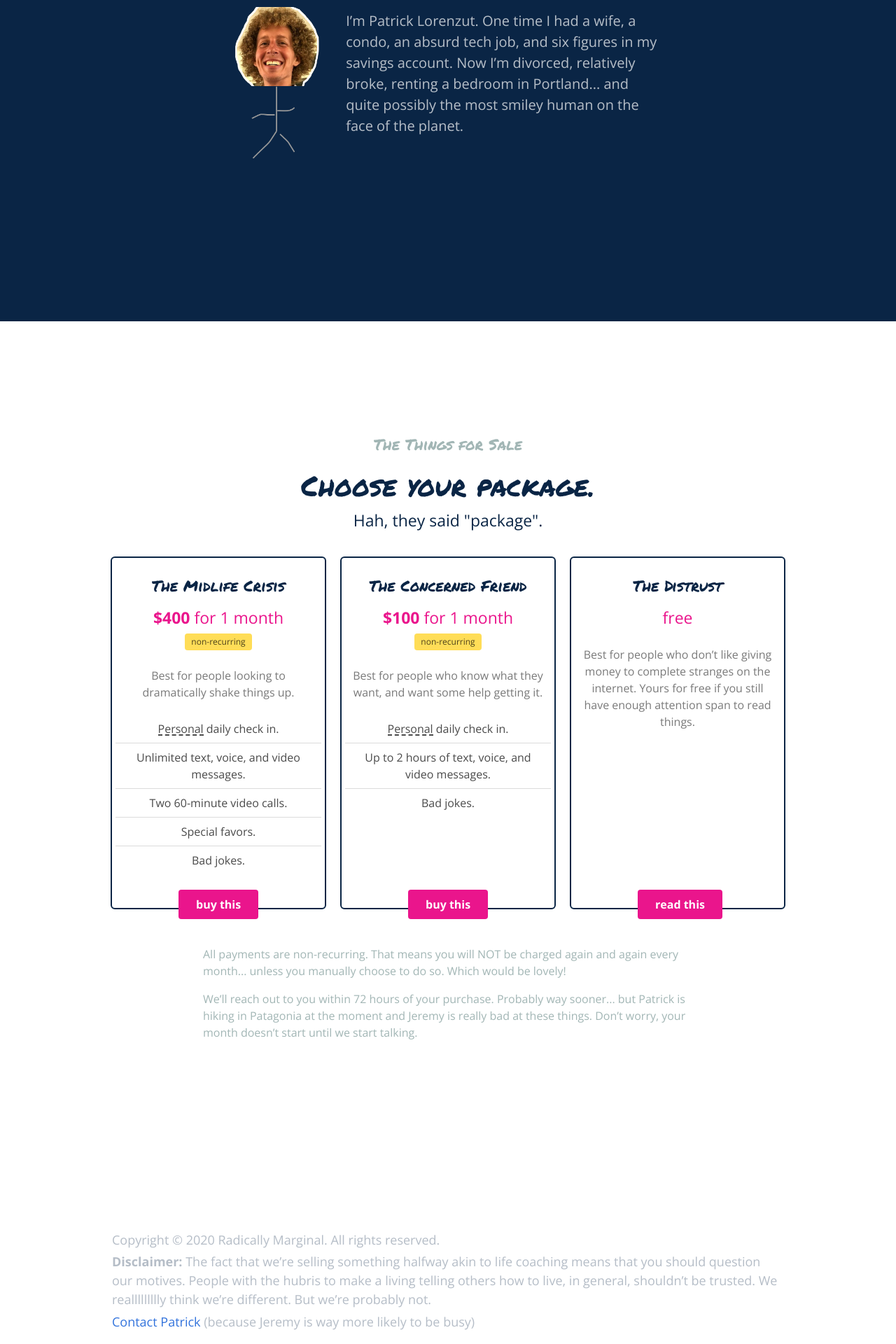
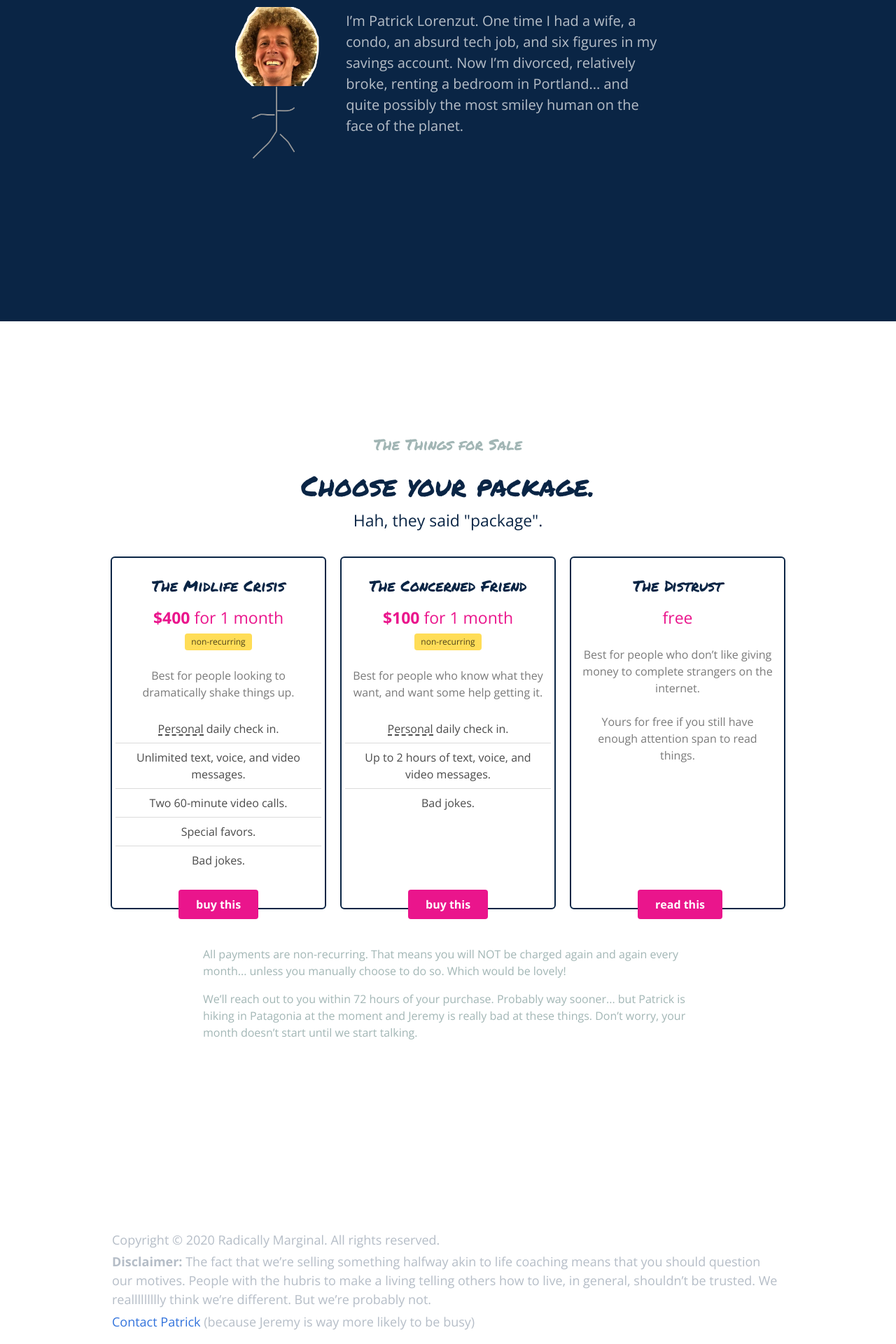
Before and after one commit to patricklorenzut/radicallymarginal.com, a Jekyll site: the page built from index.md, in a window 1280 px wide. Shown: the part 3576-5496 px from the top of the page at 70% size. Built offline with Jekyll 4.4.1, drawn with Linux system fonts in a browser that asks for light colours; nearby versions of some CDN libraries.

Commit message:
email octopus

```diff
--- a/_layouts/home.html
+++ b/_layouts/home.html
@@ -159,7 +159,7 @@
                         <a class="column box" href="/transformation">
                             <h3>The Distrust</h3>
                             <h4>free</h4>
-                            <p>Best for people who don’t like giving money to complete stranges on the internet. Yours for free if you still have enough attention span to read things.</p>
+                            <p>Best for people who don’t like giving money to complete strangers on the internet.<br/><br/>Yours for free if you still have enough attention span to read things.</p>
                             <span class="button is-danger">read this</span>
                         </a>
                     </div>
--- a/css/_transformation.scss
+++ b/css/_transformation.scss
@@ -24,3 +24,29 @@
 
     }
 }
+
+.too-soon{
+    text-align: left;
+    background: $light-yellow;
+    padding: 1.25em 1.5em;
+    position: relative;
+    .icon{
+        position: absolute;
+        font-size: 25px;
+        top: -47px;
+        left: 50%;
+        margin-left: -12px;
+    }
+    div{
+        margin-bottom: 0!important;
+    }
+    h2{
+        text-align: left!important;
+        font-size: 1.5em!important;
+        margin-bottom: .5em!important;
+    }
+    border-top: 70px solid $dark-yellow;
+    &.after-midnight{
+        background: $light-blue;
+    }
+}
--- a/css/app.scss
+++ b/css/app.scss
@@ -347,3 +347,16 @@ section.common-section{
 @import "_navigation";
 @import "_home";
 @import "_transformation";
+
+
+.email-octopus-form-row-consent{
+    margin: .5em 0 1em !important;
+    .label{
+        input{
+            margin-right: 1em;
+        }
+        *{
+            vertical-align: middle;
+        }
+    }
+}
```
Also changed, not shown: transformation/2.md (+52 -13 lines).
